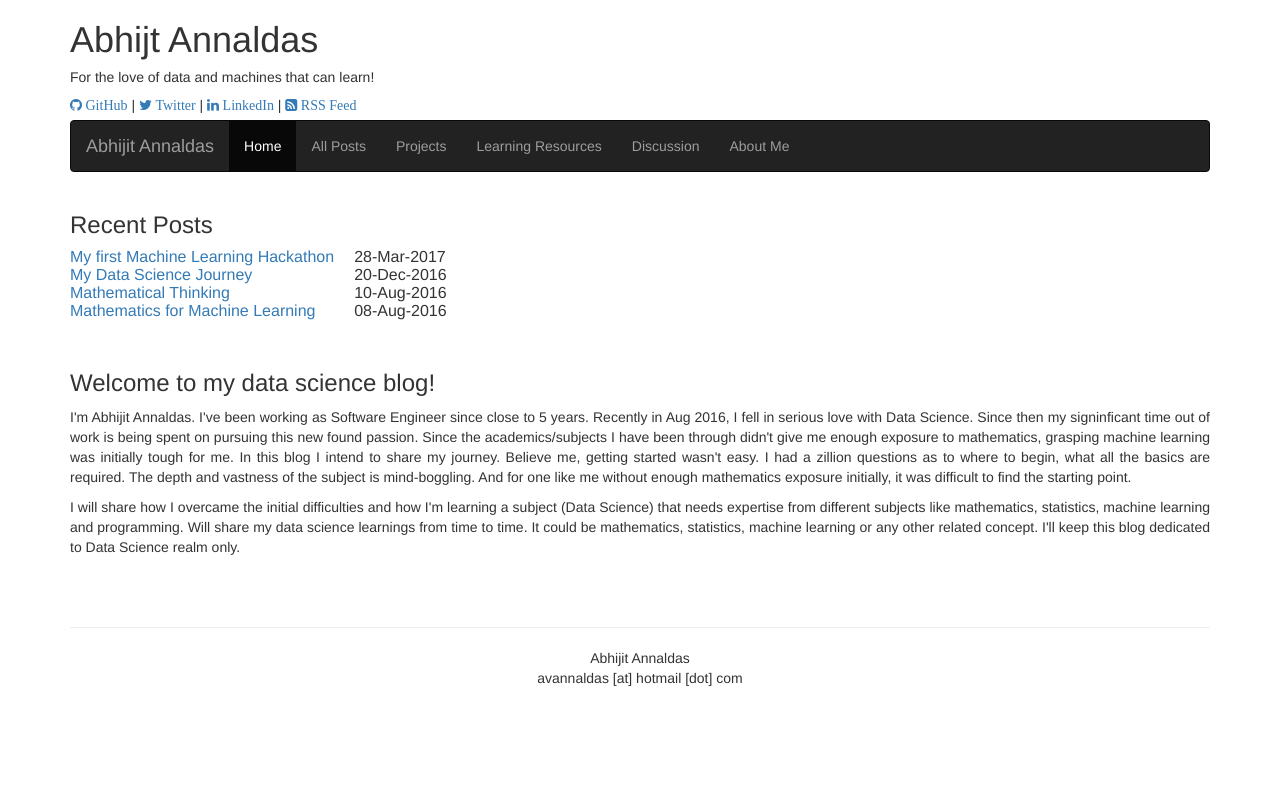
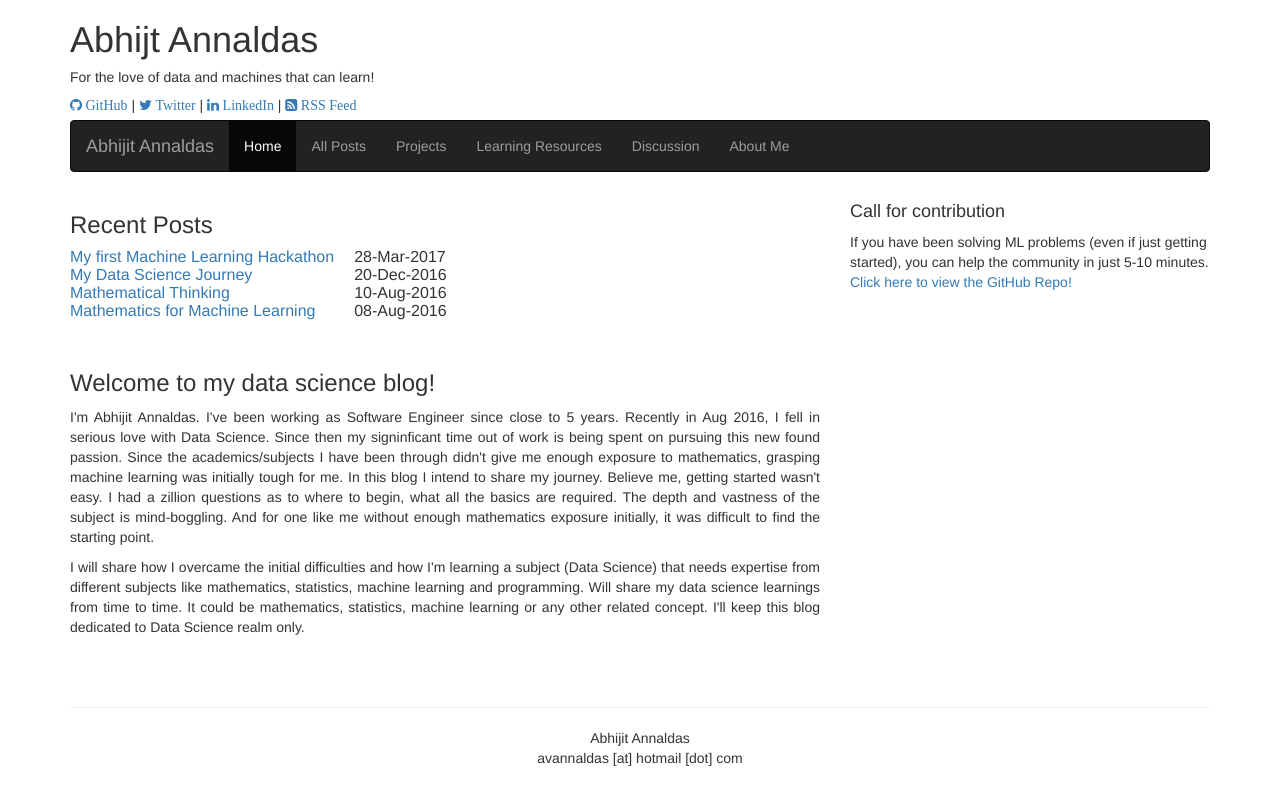
Before and after one commit to devm1023/ML_project, a Jekyll site: the page built from index.html, in a window 1280 px wide. Shown: the top 805 px of the page. Built offline with Jekyll 4.4.1, drawn with Linux system fonts in a browser that asks for light colours; nearby versions of some CDN libraries.

Commit message:
Update index.html

```diff
--- a/index.html
+++ b/index.html
@@ -3,7 +3,7 @@ layout: default
 ---
 
 <div class="row">
-	<div class="col-sm-12" style="text-align:justify;">
+	<div class="col-sm-8" style="text-align:justify;">
 		<h3>Recent Posts</h3>
 		<p>
 			<table>
@@ -24,16 +24,10 @@ layout: default
 			I will share how I overcame the initial difficulties and how I'm learning a subject (Data Science) that needs expertise from different subjects like mathematics, statistics, machine learning and programming. Will share my data science learnings from time to time. It could be mathematics, statistics, machine learning or any other related concept. I'll keep this blog dedicated to Data Science realm only.
 		</p>
 	</div>
-	<!-- <div class="col-sm-4"> -->
-		<!-- <p> -->
-			<!-- <h3>Wanna kill time?</h3> -->
-			<!-- <p>If you are just strolling around internet and looking to kill time productively, here you go...</p> -->
-			<!-- <ul> -->
-				<!-- <li><A href="https://www.quora.com/topic/Machine-Learning" target="_blank">ML on Quora</A></li> -->
-				<!-- <li><A href="https://www.quora.com/topic/Deep-Learning" target="_blank">Deep Learning on Quora</A></li> -->
-				<!-- <li><A href="https://www.reddit.com/r/MachineLearning/" target="_blank">ML on Reddit</A></li> -->
-				<!-- <li><A href="https://www.reddit.com/r/deeplearning/" target="_blank">Deep Learning on Reddit</A></li> -->
-			<!-- </ul> -->
-		<!-- </p> -->
-	<!-- </div> -->
+	<div class="col-sm-4">
+		<p>
+			<h4>Call for contribution</h4>
+			<p>If you have been solving ML problems (even if just getting started), you can help the community in just 5-10 minutes. <A href="https://github.com/avannaldas/how-long-will-it-train" target="_blank">Click here to view the GitHub Repo!</A></p>
+		</p>
+	</div>
 </div>
```
